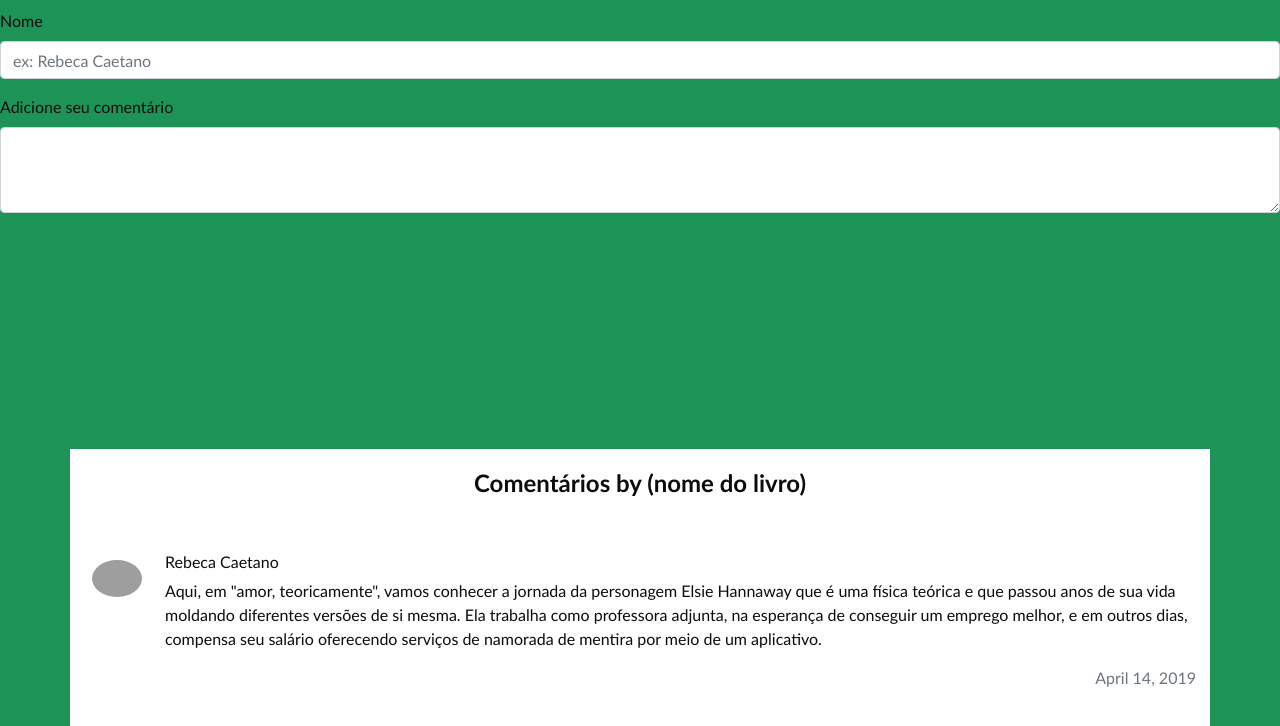
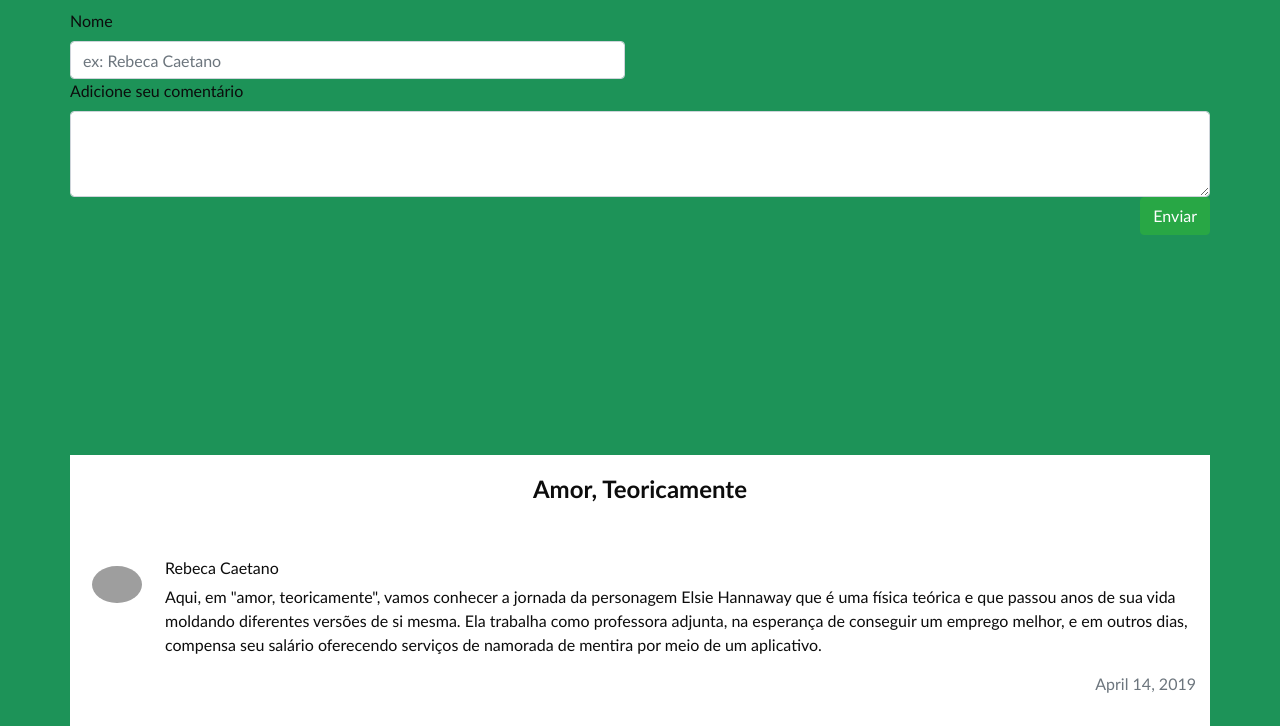
Before and after one commit to rsc-vi/progamacao-web, a plain HTML site: page site-books/comments.html in a window 1280 px wide. Shown: the part 71-797 px from the top of the page. Drawn offline with Linux system fonts and the light colour scheme; grey boxes are pictures that could not be loaded.

Commit message:
Update comments.html

```diff
--- a/site-books/comments.html
+++ b/site-books/comments.html
@@ -68,31 +68,46 @@
     </header>
     <!-- end header section -->
   </div>
+<div class="container">
+  <form>
+    <div class="row">
 
-  <form>
-    <div class="form-group">
-      <label for="exampleFormControlInput1">Nome</label>
-      <input type="email" class="form-control" id="exampleFormControlInput1" placeholder="ex: Rebeca Caetano">
-    </div>
-    <div class="form-group">
+          <div class="col-6">
+            <label for="exampleFormControlInput1">Nome </label>
+            <input type="email" class="form-control" id="exampleFormControlInput1" placeholder="ex: Rebeca Caetano">
+          </div>
 
     </div>
 
-    <div class="form-group">
-      <label for="exampleFormControlTextarea1">Adicione seu comentário</label>
-      <textarea class="form-control" id="exampleFormControlTextarea1" rows="3"></textarea>
+    <div class="row">
+      <div class="col-12">
+
+        <label for="exampleFormControlTextarea1">Adicione seu comentário</label>
+        <textarea class="form-control" id="exampleFormControlTextarea1" rows="3"></textarea>
+      </div>
     </div>
+
+    <div class="row mt-50">
+      <div class="col-12">
+        <div class=" d-flex justify-content-end"> <button type="button" class="btn btn-success">Enviar</button></div>
+      </div>
+    </div>
+
+
   </form>
+</div>
+
   <!-- about section -->
 
   <section class="about_section layout_padding">
+
     <div class="container">
 
       <div class="row d-flex justify-content-center mt-100 mb-100">
         <div class="col-lg-12">
             <div class="card">
                 <div class="card-body text-center">
-                    <h4 class="card-title">Comentários by (nome do livro)</h4>
+                    <h4 class="card-title">Amor, Teoricamente</h4>
                 </div>
                 <div class="comment-widgets">
                     <!-- Comment Row -->
```
